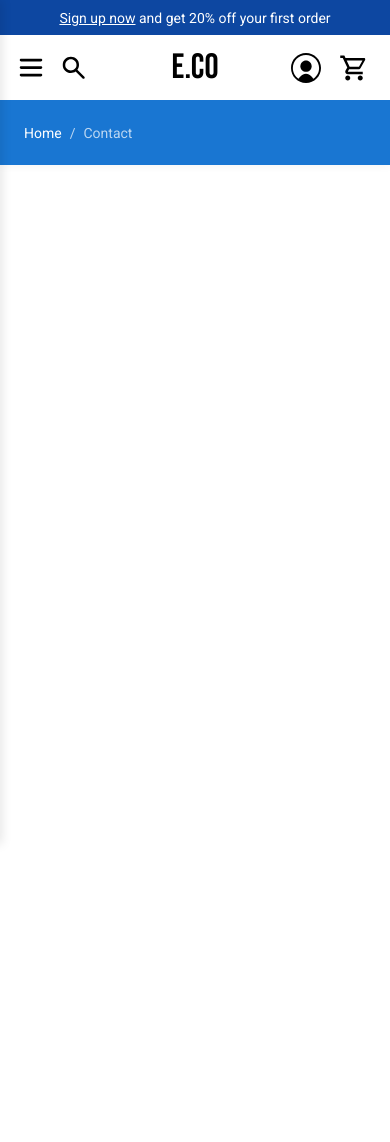
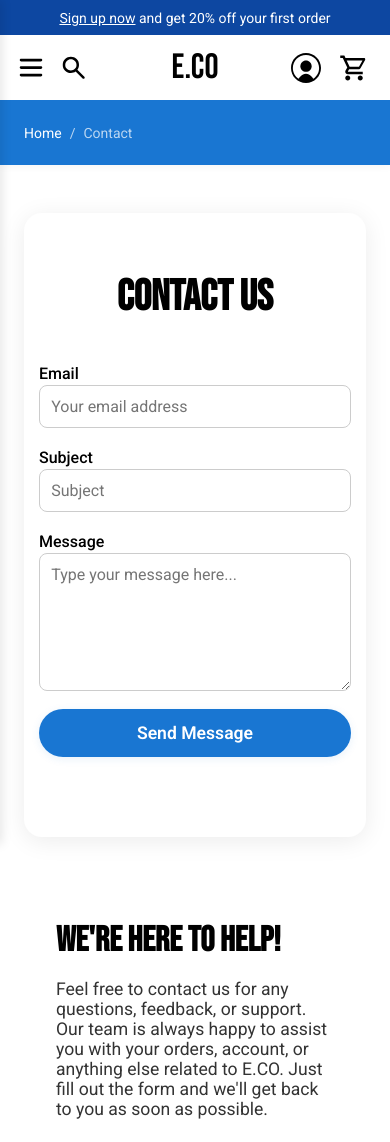
Before and after one commit to larstp/E-Co, a plain HTML site: page src/pages/contact.html in a window 390 px wide. Shown: the top 1142 px of the page. Before the commit the page ends 844 px from the top, so only its background shows below. Drawn offline with Linux system fonts and the light colour scheme; no server answers.

Commit message:
Small edits and added about and contact page because why not

```diff
--- a/src/css/contact.css
+++ b/src/css/contact.css
@@ -0,0 +1,129 @@
+body {
+  display: flex;
+  flex-direction: column;
+  min-height: 100vh;
+}
+
+.contact-main {
+  display: flex;
+  flex-wrap: wrap;
+  gap: 2.5rem;
+  align-items: stretch;
+  justify-content: center;
+  width: 100%;
+  flex: 1 0 auto;
+  min-height: 60vh;
+  box-sizing: border-box;
+  padding: 3rem 1.5rem 0 1.5rem;
+}
+
+footer.site-footer {
+  flex-shrink: 0;
+}
+
+.contact-left,
+.contact-right {
+  flex: 1 1 340px;
+  min-width: 260px;
+  max-width: 600px;
+  background: #fff;
+  border-radius: 18px;
+  box-shadow: 0 4px 24px rgba(0, 0, 0, 0.08);
+  display: flex;
+  flex-direction: column;
+  align-items: flex-start;
+  text-align: left;
+  padding: 2rem;
+}
+
+.contact-right {
+  box-shadow: none;
+}
+
+.contact-form-section {
+  margin: 0 auto;
+  max-width: 420px;
+  width: 100%;
+  box-sizing: border-box;
+  display: flex;
+  flex-direction: column;
+  align-items: center;
+}
+
+.contact-form-section h1 {
+  font-family: "Bebas Neue", Arial, sans-serif;
+  font-size: 2.7rem;
+  margin-bottom: 0.5rem;
+  font-weight: 700;
+  padding: 1rem;
+}
+
+.contact-form {
+  margin-top: 15px;
+  text-align: left;
+  display: flex;
+  flex-direction: column;
+  align-items: center;
+}
+
+.contact-form label {
+  display: block;
+  text-align: left;
+  margin-bottom: 0.15rem;
+  margin-top: 0.1rem;
+  font-weight: 500;
+  align-self: flex-start;
+}
+
+.contact-form input,
+.contact-form textarea {
+  margin-bottom: 1.1rem;
+  width: 100%;
+  font-family: "Roboto", Arial, sans-serif;
+  font-size: 1rem;
+  padding: 0.7rem;
+  border-radius: 8px;
+  border: 1px solid #ccc;
+  box-sizing: border-box;
+}
+
+.contact-form textarea {
+  resize: vertical;
+  min-height: 120px;
+}
+
+.btn-large {
+  margin-left: auto;
+  margin-right: auto;
+  display: flex;
+  align-items: center;
+  justify-content: center;
+  text-align: center;
+  text-decoration: none !important;
+  height: 48px;
+}
+
+.message-container {
+  margin-top: 1rem;
+  font-size: 1rem;
+  text-align: center;
+}
+.message-container.error {
+  color: #d32f2f;
+}
+.message-container.success {
+  color: #1976d2;
+}
+
+.contact-info-section h2 {
+  font-family: "Bebas Neue", Arial, sans-serif;
+  font-size: 2.2rem;
+  margin-bottom: 0.7rem;
+  font-weight: 700;
+}
+.contact-info-section p {
+  font-family: "Roboto", Arial, sans-serif;
+  font-size: 1.1rem;
+  color: #333;
+  margin-bottom: 1.2rem;
+}
--- a/src/css/utils/components.css
+++ b/src/css/utils/components.css
@@ -113,8 +113,8 @@ html {
 
 .btn-contrast {
   width: 312px;
-  min-width: 312px;
   max-width: 312px;
+  height: 48px;
   height: 48px;
   padding: 0 2rem;
   border-radius: 25px;
@@ -133,10 +133,13 @@ html {
   white-space: nowrap;
 }
 
-.btn-contrast:hover,
-.btn-contrast:focus {
-  background: #a32121;
-  box-shadow: 0 4px 16px rgba(211, 47, 47, 0.18);
+.checkout-step > .btn-large,
+.checkout-step > .btn-large-white,
+.checkout-step > .btn-contrast {
+  width: 100%;
+  max-width: 400px;
+  margin-left: auto;
+  margin-right: auto;
 }
 
 /* ------------------------------------------------------------ Utility & Global Styles ---- */
@@ -343,6 +346,7 @@ html {
 
 .mobile-nav.is-open {
   left: 0;
+  border-radius: 0 0 15px 0;
 }
 
 .mobile-nav__header {
@@ -425,6 +429,7 @@ html {
   margin-top: 8px;
   flex-grow: 1;
   padding: 16px 0;
+  border-radius: 0 0 15px 0;
 }
 
 .mobile-nav__lower-section .mobile-nav__links a {
@@ -449,7 +454,7 @@ html {
   top: 0;
   left: 0;
   width: 100%;
-  height: 100%;
+  height: 120%;
   background: rgba(0, 0, 0, 0.5);
   z-index: 999;
   opacity: 0;
--- a/src/css/utils/product-cards.css
+++ b/src/css/utils/product-cards.css
@@ -49,6 +49,10 @@
   margin: 0.3rem 0 0.2rem 0;
   text-align: left;
   width: 100%;
+}
+
+.product-title-carousel-link {
+  text-decoration: none;
 }
 
 .product-card .product-tags {
--- a/src/css/wishlist.css
+++ b/src/css/wishlist.css
@@ -27,6 +27,12 @@ main {
   gap: 1rem;
   flex: 1;
   min-width: 200px;
+}
+
+.wishlist-actions-container {
+  display: flex;
+  align-items: center;
+  gap: 0.5rem;
 }
 
 .wishlist-img {
--- a/src/pages/contact.html
+++ b/src/pages/contact.html
@@ -18,6 +18,7 @@
 
     <link rel="stylesheet" href="../css/utils/style.css" />
     <link rel="stylesheet" href="../css/utils/components.css" />
+    <link rel="stylesheet" href="../css/contact.css" />
     <link rel="stylesheet" href="../css/utils/media.css" />
     <link rel="preconnect" href="https://fonts.googleapis.com" />
     <link rel="preconnect" href="https://fonts.gstatic.com" crossorigin />
@@ -28,6 +29,7 @@
     <script type="module" src="../script/utils/header.js"></script>
     <script type="module" src="../script/utils/footer.js"></script>
     <script type="module" src="../script/utils/menus.js"></script>
+    <script type="module" src="../script/contact.js"></script>
   </head>
   <body>
     <nav class="breadcrumb" data-breadcrumb="Contact"></nav>
--- a/src/script/contact.js
+++ b/src/script/contact.js
@@ -0,0 +1,132 @@
+document.addEventListener("DOMContentLoaded", () => {
+  // Main flex container
+  const main = document.createElement("main");
+  main.className = "contact-main";
+
+  // Left: Contact form container
+  const left = document.createElement("div");
+  left.className = "contact-left";
+  const formSection = document.createElement("section");
+  formSection.className = "contact-form-section";
+
+  const h1 = document.createElement("h1");
+  h1.textContent = "Contact Us";
+  formSection.appendChild(h1);
+
+  const form = document.createElement("form");
+  form.className = "contact-form";
+
+  // Email
+  const labelEmail = document.createElement("label");
+  labelEmail.htmlFor = "contact-email";
+  labelEmail.textContent = "Email";
+  const inputEmail = document.createElement("input");
+  inputEmail.type = "email";
+  inputEmail.id = "contact-email";
+  inputEmail.name = "email";
+  inputEmail.required = true;
+  inputEmail.placeholder = "Your email address";
+
+  // Subject
+  const labelSubject = document.createElement("label");
+  labelSubject.htmlFor = "contact-subject";
+  labelSubject.textContent = "Subject";
+  const inputSubject = document.createElement("input");
+  inputSubject.type = "text";
+  inputSubject.id = "contact-subject";
+  inputSubject.name = "subject";
+  inputSubject.required = true;
+  inputSubject.placeholder = "Subject";
+
+  // Message
+  const labelMessage = document.createElement("label");
+  labelMessage.htmlFor = "contact-message";
+  labelMessage.textContent = "Message";
+  const textareaMessage = document.createElement("textarea");
+  textareaMessage.id = "contact-message";
+  textareaMessage.name = "message";
+  textareaMessage.required = true;
+  textareaMessage.placeholder = "Type your message here...";
+  textareaMessage.rows = 6;
+
+  // Button
+  const btnSend = document.createElement("button");
+  btnSend.type = "submit";
+  btnSend.className = "btn-large";
+  btnSend.textContent = "Send Message";
+
+  // Message container
+  const messageContainer = document.createElement("div");
+  messageContainer.className = "message-container";
+  messageContainer.setAttribute("aria-live", "polite");
+
+  form.appendChild(labelEmail);
+  form.appendChild(inputEmail);
+  form.appendChild(labelSubject);
+  form.appendChild(inputSubject);
+  form.appendChild(labelMessage);
+  form.appendChild(textareaMessage);
+  form.appendChild(btnSend);
+  form.appendChild(messageContainer);
+
+  form.addEventListener("submit", (e) => {
+    e.preventDefault();
+    messageContainer.textContent = "";
+    messageContainer.classList.remove("error", "success");
+    if (!inputEmail.value.trim()) {
+      messageContainer.textContent = "Email is required.";
+      messageContainer.classList.add("error");
+      inputEmail.focus();
+      return;
+    }
+    if (!inputSubject.value.trim()) {
+      messageContainer.textContent = "Subject is required.";
+      messageContainer.classList.add("error");
+      inputSubject.focus();
+      return;
+    }
+    if (!textareaMessage.value.trim()) {
+      messageContainer.textContent = "Message is required.";
+      messageContainer.classList.add("error");
+      textareaMessage.focus();
+      return;
+    }
+    messageContainer.textContent =
+      "Message sent! (This is a mockup, no message will be delivered.)";
+    messageContainer.classList.add("success");
+    form.reset();
+  });
+
+  formSection.appendChild(form);
+  left.appendChild(formSection);
+
+  // Right: Info container
+  const right = document.createElement("div");
+  right.className = "contact-right";
+  const infoSection = document.createElement("section");
+  infoSection.className = "contact-info-section";
+  const infoH2 = document.createElement("h2");
+  infoH2.textContent = "We're here to help!";
+  const infoP = document.createElement("p");
+  infoP.textContent =
+    "Feel free to contact us for any questions, feedback, or support. Our team is always happy to assist you with your orders, account, or anything else related to E.CO. Just fill out the form and we'll get back to you as soon as possible.";
+  infoSection.appendChild(infoH2);
+  infoSection.appendChild(infoP);
+  right.appendChild(infoSection);
+
+  // Add both containers to main
+  main.appendChild(left);
+  main.appendChild(right);
+  // Insert main after breadcrumb nav if present
+  const nav = document.querySelector("nav.breadcrumb");
+  if (nav && nav.nextSibling) {
+    nav.parentNode.insertBefore(main, nav.nextSibling);
+  } else {
+    document.body.append(main);
+  }
+  // Insert footer at the very end
+  import("./utils/footer.js").then((mod) => {
+    const footer = mod.buildFooter();
+    document.body.append(footer);
+  });
+});
--- a/src/script/utils/header.js
+++ b/src/script/utils/header.js
@@ -345,6 +345,7 @@ function buildMobileHeader() {
     mobileSearchIcon.addEventListener("click", (e) => {
       e.preventDefault();
       if (!mobileSearchActive) {
+        mobileSearchIcon.style.display = "none";
         const { searchContainer, closeBtn } = buildMobileSearchForm();
         if (mobileBreadcrumbs && lower.contains(mobileBreadcrumbs)) {
           mobileBreadcrumbs.style.display = "none";
@@ -353,6 +354,7 @@ function buildMobileHeader() {
         closeBtn.addEventListener("click", () => {
           searchContainer.remove();
           if (mobileBreadcrumbs) mobileBreadcrumbs.style.display = "";
+          mobileSearchIcon.style.display = "";
           mobileSearchActive = false;
         });
         mobileSearchForm = searchContainer;
@@ -362,6 +364,7 @@ function buildMobileHeader() {
           mobileSearchForm.remove();
         }
         if (mobileBreadcrumbs) mobileBreadcrumbs.style.display = "";
+        mobileSearchIcon.style.display = "";
         mobileSearchActive = false;
       }
     });
@@ -455,6 +458,35 @@ function buildMobileNavMenu() {
     li.appendChild(createNavLink(data));
     lowerLinks.appendChild(li);
   });
+  if (IS_LOGGED_IN) {
+    const logoutLi = document.createElement("li");
+    const logoutBtn = document.createElement("button");
+    logoutBtn.className = "mobile-nav__logout-btn";
+    logoutBtn.style.display = "flex";
+    logoutBtn.style.alignItems = "center";
+    logoutBtn.style.gap = "12px";
+    logoutBtn.style.background = "none";
+    logoutBtn.style.border = "none";
+    logoutBtn.style.color = "#fff";
+    logoutBtn.style.fontFamily = "Roboto, Arial, sans-serif";
+    logoutBtn.style.fontSize = "18pt";
+    logoutBtn.style.cursor = "pointer";
+    logoutBtn.style.padding = "12px";
+    logoutBtn.style.width = "260px";
+    const logoutIcon = document.createElement("img");
+    logoutIcon.src = "/public/assets/icons/icons-svg/white/exit.svg";
+    logoutIcon.alt = "Log out";
+    logoutIcon.style.width = "24px";
+    logoutIcon.style.height = "24px";
+    logoutBtn.appendChild(logoutIcon);
+    logoutBtn.appendChild(document.createTextNode("Log out"));
+    logoutBtn.addEventListener("click", () => {
+      localStorage.removeItem("user");
+      window.location.href = "/index.html";
+    });
+    logoutLi.appendChild(logoutBtn);
+    lowerLinks.appendChild(logoutLi);
+  }
   lowerSection.appendChild(lowerLinks);
   navBody.appendChild(upperLinks);
   navBody.appendChild(lowerSection);
```
Also changed, not shown: src/css/about.css (+15 -1 lines), src/script/about.js (+13 -3 lines), src/script/utils/carousel.js (+31 -9 lines), src/script/wishlist.js (+26 -0 lines), public/assets/icons/icons-svg/black/exit.svg (added), public/assets/icons/icons-svg/white/exit.svg (added).
